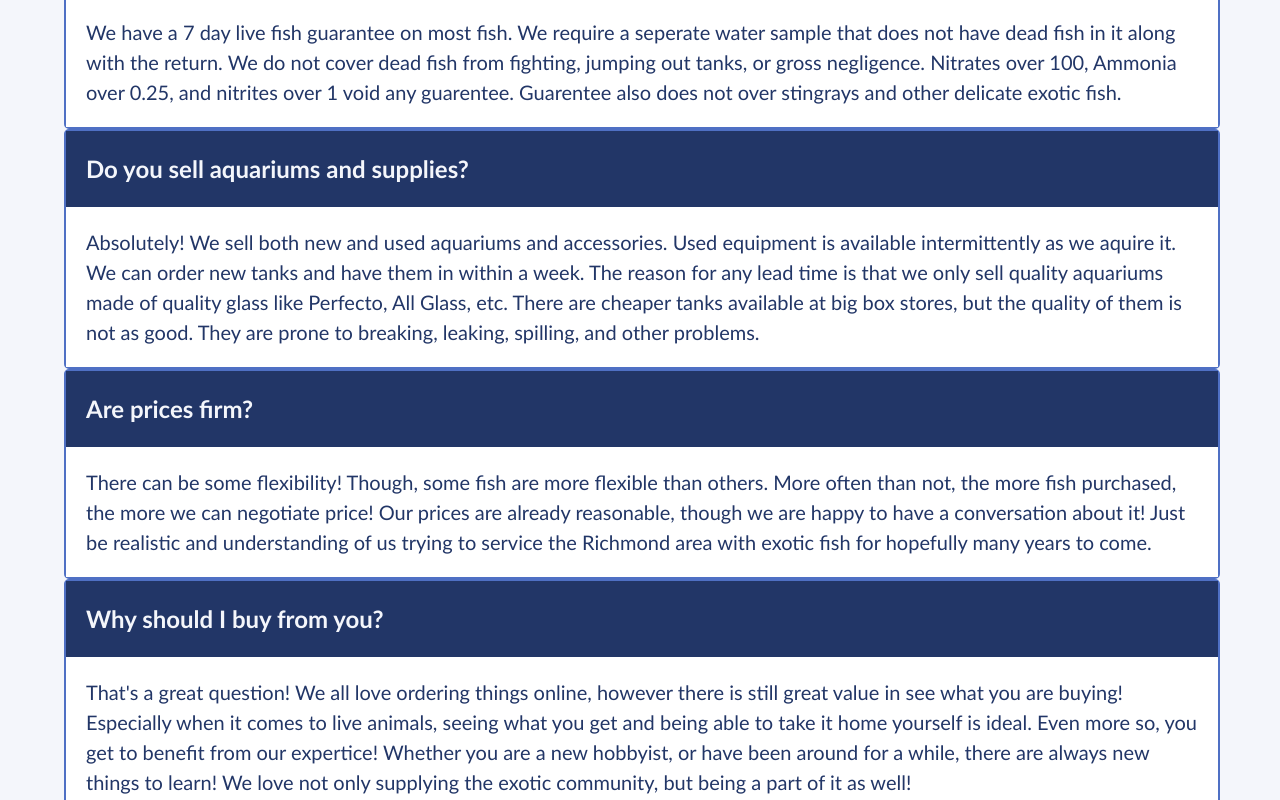
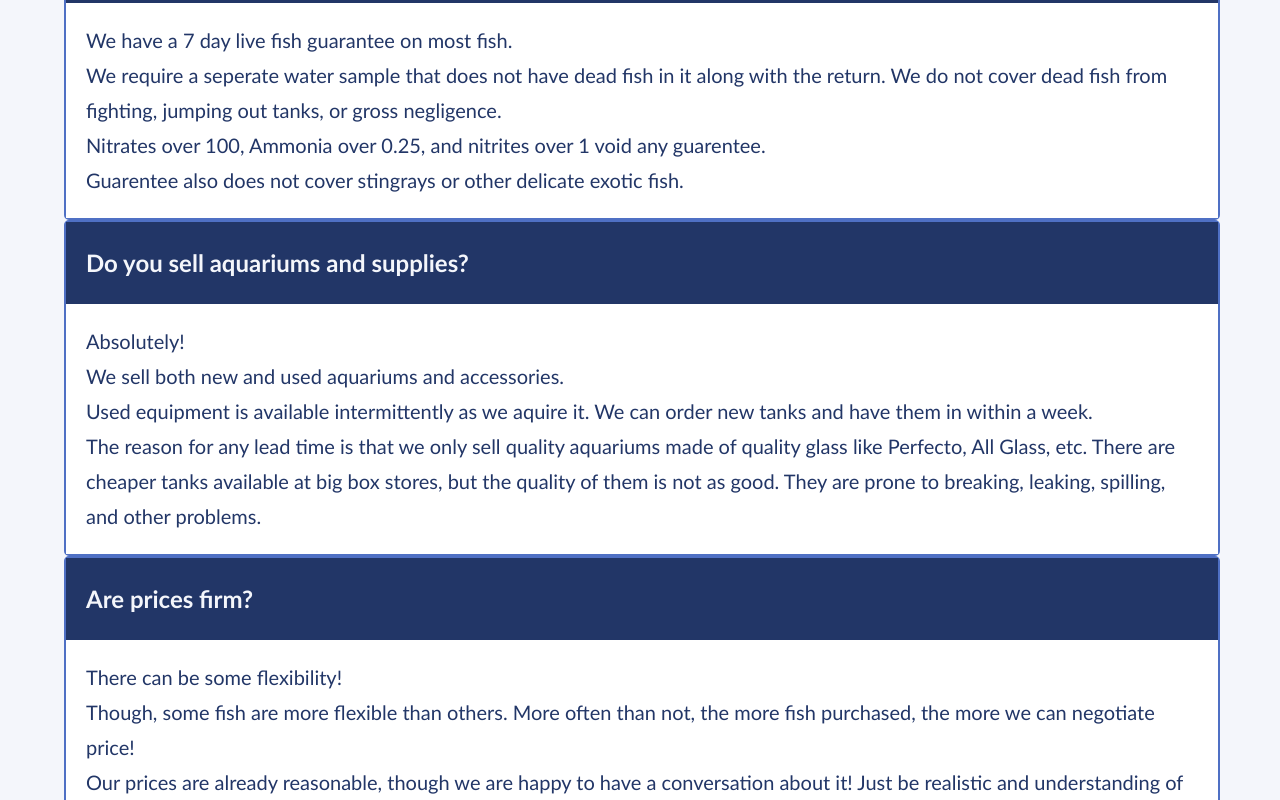
Before and after one commit to meckard/Skoolz-of-Fish, a Next.js app: page /faq in a window 1280 px wide. Shown: the part 300-1100 px from the top of the page. Built offline with nearby package versions, Linux system fonts and the light colour scheme.

Commit message:
made about and FAQ response

```diff
--- a/app/faq/page.js
+++ b/app/faq/page.js
@@ -8,20 +8,20 @@ export default function FAQ() {
 			<div className={styles.question}>
 				<h2>What is your return policy?</h2>
 				<p>
-					We have a 7 day live fish guarantee on most fish. We require a
+					We have a 7 day live fish guarantee on most fish. <br/> We require a
 					seperate water sample that does not have dead fish in it along with
 					the return. We do not cover dead fish from fighting, jumping out
-					tanks, or gross negligence. Nitrates over 100, Ammonia over 0.25, and
-					nitrites over 1 void any guarentee. Guarentee also does not over
-					stingrays and other delicate exotic fish.
+					tanks, or gross negligence.<br/> Nitrates over 100, Ammonia over 0.25, and
+					nitrites over 1 void any guarentee. <br/> Guarentee also does not cover
+					stingrays or other delicate exotic fish.
 				</p>
 			</div>
 			<div className={styles.question}>
 				<h2>Do you sell aquariums and supplies?</h2>
 				<p>
-					Absolutely! We sell both new and used aquariums and accessories. Used
+					Absolutely!<br/> We sell both new and used aquariums and accessories.<br/> Used
 					equipment is available intermittently as we aquire it. We can order
-					new tanks and have them in within a week. The reason for any lead time
+					new tanks and have them in within a week.<br/> The reason for any lead time
 					is that we only sell quality aquariums made of quality glass like
 					Perfecto, All Glass, etc. There are cheaper tanks available at big box
 					stores, but the quality of them is not as good. They are prone to
@@ -31,9 +31,9 @@ export default function FAQ() {
 			<div className={styles.question}>
 				<h2>Are prices firm?</h2>
 				<p>
-					There can be some flexibility! Though, some fish are more flexible
+					There can be some flexibility!<br/> Though, some fish are more flexible
 					than others. More often than not, the more fish purchased, the more we
-					can negotiate price! Our prices are already reasonable, though we are
+					can negotiate price!<br/> Our prices are already reasonable, though we are
 					happy to have a conversation about it! Just be realistic and
 					understanding of us trying to service the Richmond area with exotic
 					fish for hopefully many years to come.
@@ -42,10 +42,10 @@ export default function FAQ() {
 			<div className={styles.question}>
 				<h2>Why should I buy from you?</h2>
 				<p>
-					That's a great question! We all love ordering things online, however
+					That's a great question!<br/> We all love ordering things online, however
 					there is still great value in see what you are buying! Especially when
 					it comes to live animals, seeing what you get and being able to take
-					it home yourself is ideal. Even more so, you get to benefit from our
+					it home yourself is ideal.<br/> Even more so, you get to benefit from our
 					expertice! Whether you are a new hobbyist, or have been around for a
 					while, there are always new things to learn! We love not only
 					supplying the exotic community, but being a part of it as well!
--- a/app/page.module.css
+++ b/app/page.module.css
@@ -174,6 +174,10 @@
 		height: auto;
 		justify-content: center;
 	}
+
+	.about section {
+		margin: 50px 0;
+	}
 }
 
 .fishPicture {
@@ -262,6 +266,7 @@
 	margin: 0;
 	margin-left: 10px;
 	padding: 20px;
+	font-size: .5rem;
 }
 
 .aboutHeader {
@@ -270,18 +275,21 @@
 	align-items: center;
 	background-color: var(--light-text);
 	color: var(--dark-blue);
+	flex-direction: column;
+	height: 100%;
 }
 
 .aboutHeader h1 {
 	font-size: 4rem;
 	margin: 0 auto;
 	max-width: 40%;
+	line-height: 1;
 }
 
 .aboutHeader p {
 	max-width: 40%;
 	margin: 0 auto;
-	height: 100px;
+	height: 100%;
 }
 
 .about section {
@@ -328,7 +336,7 @@
 	margin: auto 5%;
 	border: 2px solid var(--button-blue);
 	border-radius: 5px;
-	line-height: 1.5;
+	line-height: 1.75;
 	background-color: var(--light-text);
 }
 
```
